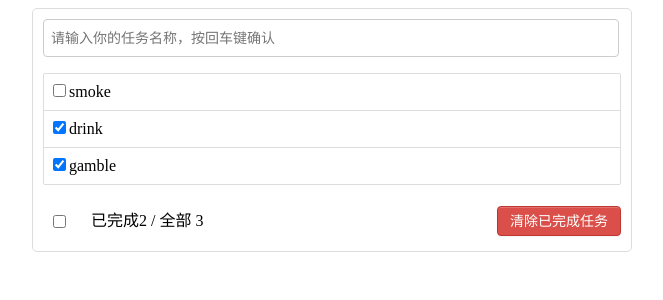
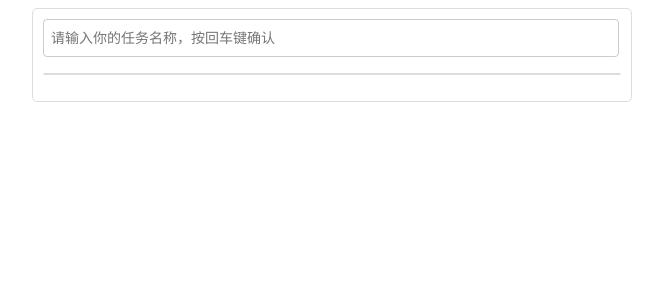
Before and after one commit to yangxiao0303/frontend-develop, a Vue app: page / in a window 1280 px wide. Shown: the top 300 px of the page, without its empty margins (308-971 px from the left). Built offline with nearby package versions, Linux system fonts and the light colour scheme.

Commit message:
13_TodoList本地存储版

```diff
--- a/src/App.vue
+++ b/src/App.vue
@@ -7,7 +7,12 @@
         :deleltTodo="deleteTodo"
         :checkedTodo="checkedTodo"
       />
-      <Footer v-if="todos.length" :todos="todos" :batchChecked="batchChecked" :clearCheckedTodos="clearCheckedTodos" />
+      <Footer
+        v-if="todos.length"
+        :todos="todos"
+        :batchChecked="batchChecked"
+        :clearCheckedTodos="clearCheckedTodos"
+      />
     </div>
   </div>
 </template>
@@ -22,11 +27,8 @@
   components: { Header, List, Footer },
   data() {
     return {
-      todos: [
-        { id: "asdiekc01", title: "smoke", done: false },
-        { id: "asdiekc02", title: "drink", done: true },
-        { id: "asdiekc03", title: "gamble", done: true },
-      ],
+      // todos 的初始值(初次访问则为空数组)
+      todos: JSON.parse(localStorage.getItem('todos')) || [],
     };
   },
   methods: {
@@ -47,6 +49,18 @@
     },
     clearCheckedTodos() {
       this.todos = this.todos.filter((item) => !item.done);
+    },
+  },
+  watch: {
+    // 监视 todos 的数据变化
+    todos: {
+      // 深度监视开启, 用来追踪 todos 内部属性 'done' 的变化
+      deep: true,
+      // value 为 vue 底层传入的更新后的 todos 的值
+      handler(value) {
+        // 变化设置更新
+        localStorage.setItem('todos',JSON.stringify(value))
+      },
     },
   },
 };
```
